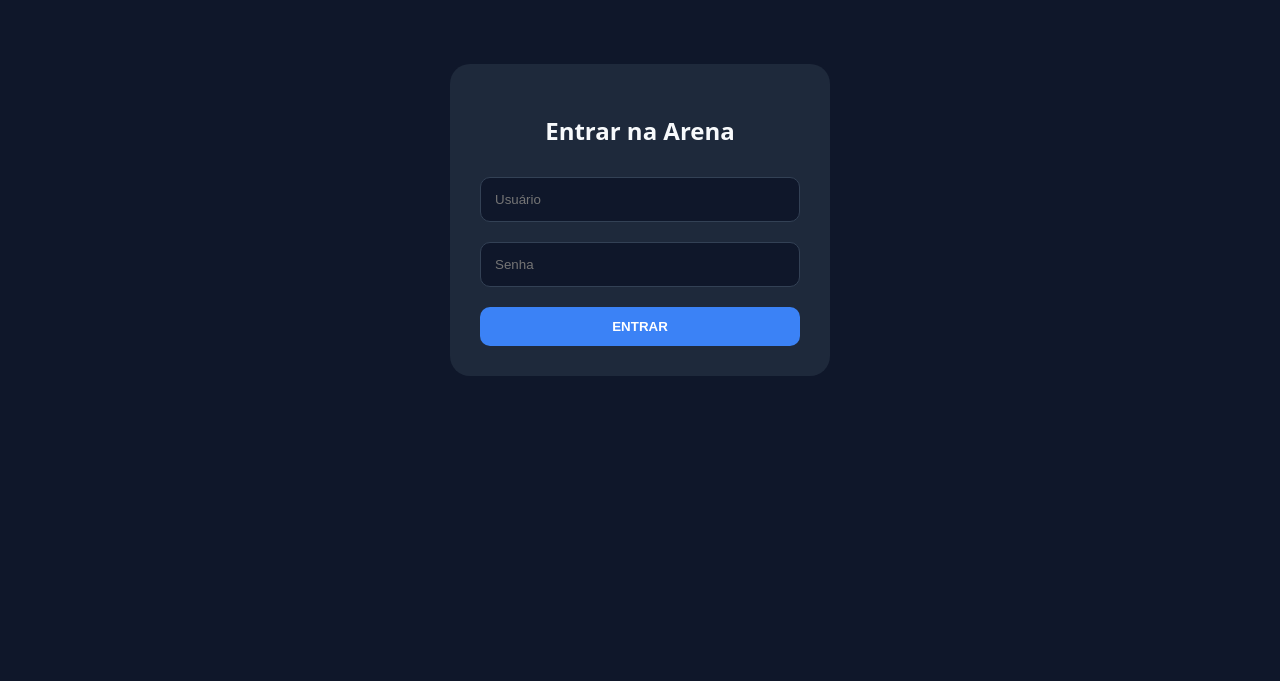
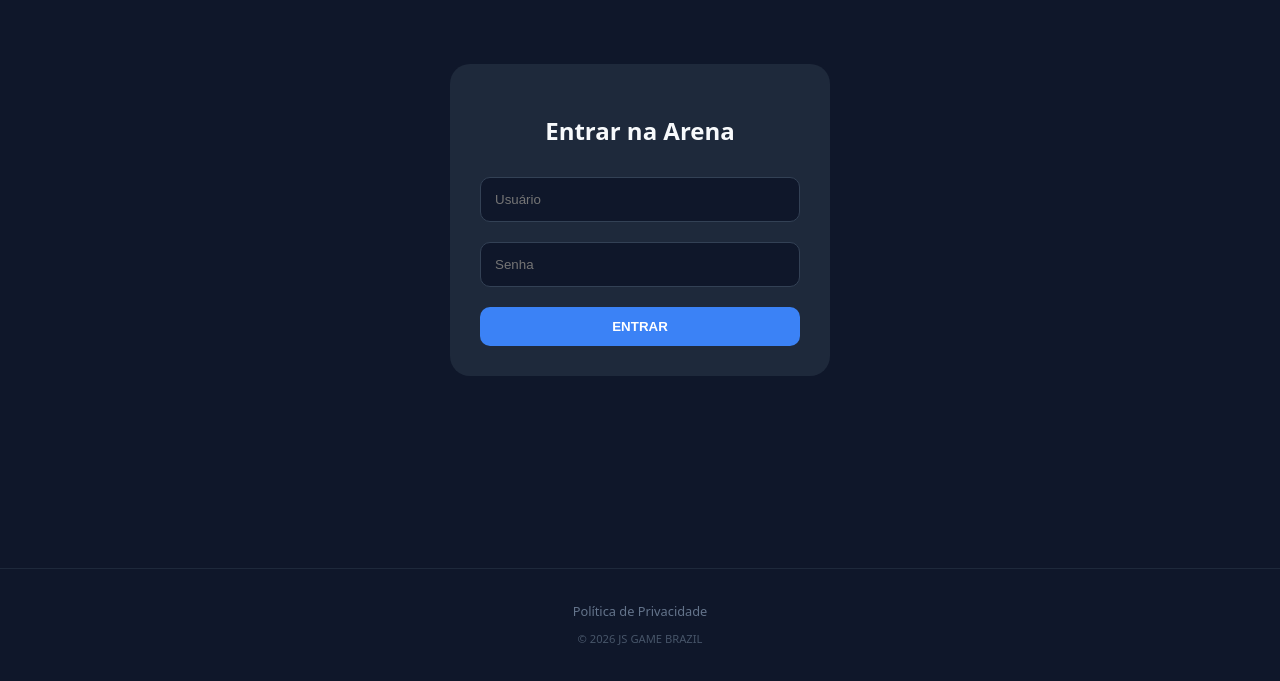
Before and after one commit to CapybaraClickerJS/js-arena, a website: page index.html in a window 1280 px wide. Shown: the part 113-794 px from the top of the page. Drawn offline with Linux system fonts and the light colour scheme.

Commit message:
Adicionando link oficial da política de privacidade no rodapé

```diff
--- a/index.html
+++ b/index.html
@@ -56,6 +56,10 @@
 
         .auth-box { background: var(--card); padding: 30px; border-radius: 20px; width: 100%; max-width: 380px; margin: 50px auto; box-sizing: border-box; }
         input { width: 100%; padding: 14px; margin: 10px 0; background: #0f172a; border: 1px solid #334155; border-radius: 10px; color: white; box-sizing: border-box; }
+
+        footer { margin-top: auto; padding: 30px 0; width: 100%; text-align: center; border-top: 1px solid #1e293b; }
+        .privacy-link { color: #64748b; text-decoration: none; font-size: 0.8rem; transition: 0.2s; }
+        .privacy-link:hover { color: var(--accent); text-decoration: underline; }
 
         @media (max-width: 480px) { .games-grid { grid-template-columns: 1fr; } }
     </style>
@@ -192,6 +196,11 @@
         </div>
     </section>
 
+    <footer>
+        <a href="https://js-arena-v2-politica-de-privacidade.vercel.app" target="_blank" class="privacy-link">Política de Privacidade</a>
+        <p style="font-size: 0.7rem; color: #475569; margin-top: 10px;">© 2026 JS GAME BRAZIL</p>
+    </footer>
+
     <script>
         function handleAuth() {
             const user = document.getElementById('username').value.trim();
```
